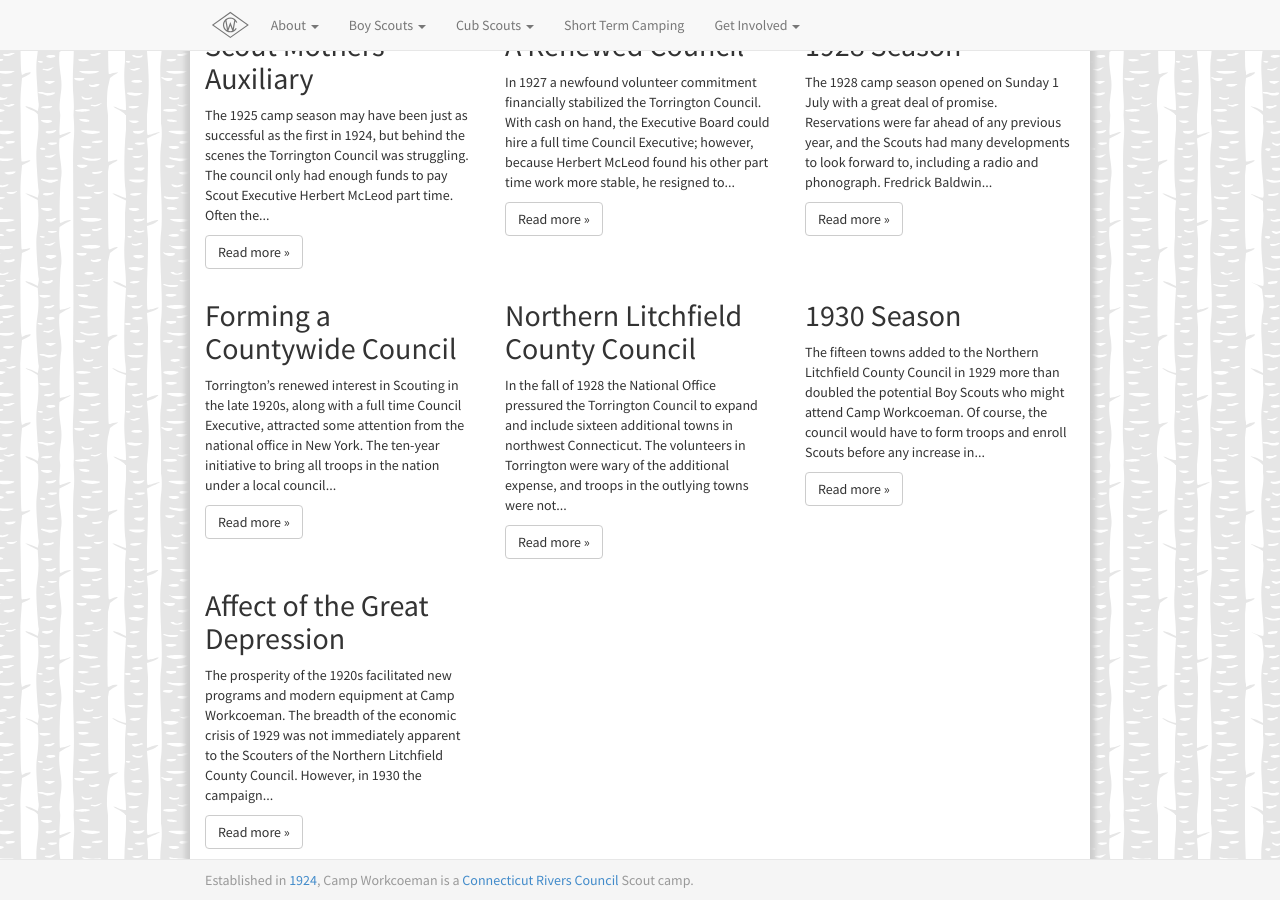
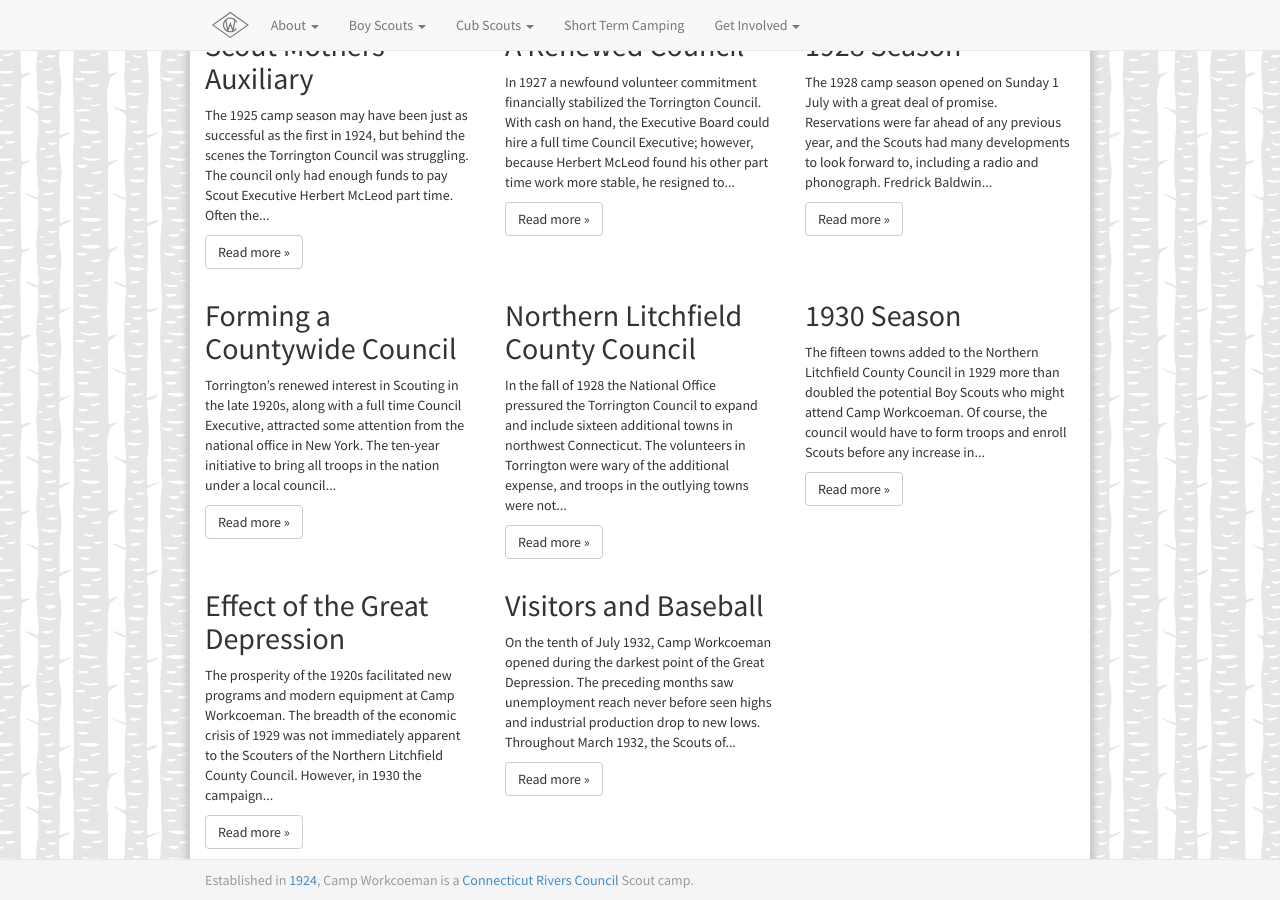
Before and after one commit to campworkcoeman/campworkcoeman.org, a Jekyll site: the page built from about/history/vignettes/index.html, in a window 1280 px wide and 900 px high, scrolled down 1635 px. Built offline with Jekyll 4.4.1, drawn with Linux system fonts in a browser that asks for light colours; nearby versions of some CDN libraries; Markdown is read by kramdown in place of the engine named in the settings; some of the changed lines change nothing that is shown.

Commit message:
Added vignette #17.

```diff
--- a/about/history/vignettes/16.md
+++ b/about/history/vignettes/16.md
@@ -1,7 +1,7 @@
 ---
 published: true
 layout: vignettes
-title: Affect of the Great Depression
+title: Effect of the Great Depression
 number: 16
 ---
 
--- /dev/null
+++ b/about/history/vignettes/17.md
@@ -0,0 +1,43 @@
+---
+published: true
+layout: vignettes
+title: Visitors and Baseball
+number: 17
+---
+
+On the tenth of July 1932, Camp Workcoeman opened during the darkest point of
+the Great Depression. The preceding months saw unemployment reach never before
+seen highs and industrial production drop to new lows. Throughout March 1932,
+the Scouts of the Northern Litchfield County Council canvassed Torrington to
+find work for the unemployed. As people moved to find work, or struggled to
+keep their businesses open, the council lost volunteers. In the fall of 1931,
+John Calder, who coordinated much of the Council's expansion, died of heart
+disease. Calder had ignored his symptoms and instead focused of the
+difficulties of the Torrington Company.
+
+The deflation made it tough for the Northern Litchfield County Council to
+gather together the funds for summer camp. As such, the council chose to
+operate Camp Workcoeman for a shorter four-week season. Over the course of the
+summer, many visitors to camp helped to ease the financial burden by donating
+supplies, especially food. These visitors were so numerous that the campers
+built a picnic area for them. More than eight hundred and fifty people visited
+camp during the 1932 season. In addition to parents and friends of Scouting,
+the Scout Mothers' Auxiliary and the Torrington Rotary sent large delegations
+to Workcoeman. There were also many informal visits, especially from the summer
+residents around West Hill Pond. While some only stopped by to fill up at
+Workcoeman's pump, others visited for the Thursday campfire; some even paddled
+across the lake and watched the program from their canoes.
+
+Baseball, central to the camp program since 1924, was larger than ever during
+the summer of 1932. Even as boys circulated in and out of camp as one week
+moved to the next, two teams continued to play each other over the course of
+the summer, the Hot Cha's and the Steam Rollers. At the end of July, the
+ballplayers rowed Workcoeman's fleet of seven boats down the lake to face the
+Hartford Council's Camp Pioneer. Workcoeman led in the first few innings, but
+Pioneer gained the upper hand when the game was called, in the mist of a heavy
+mid-summer cloudburst.
+
+The image below shows Scouts on Workcoeman's parade ground, during the spring
+of 1932.
+
+<a href="{{ site.url }}/about/history/vignettes/files/17a.jpg" title="Parade Ground (Spring 1932)" data-sbox><img src="{{ site.url }}/about/history/vignettes/files/17a-sm.jpg" alt="Parade Ground (Spring 1932)" style="width:100%; max-width:550px;" class="img-rounded"/></a>
```
Also changed, not shown: about/history/vignettes/files/17a-sm.jpg (added), about/history/vignettes/files/17a.jpg (added).
